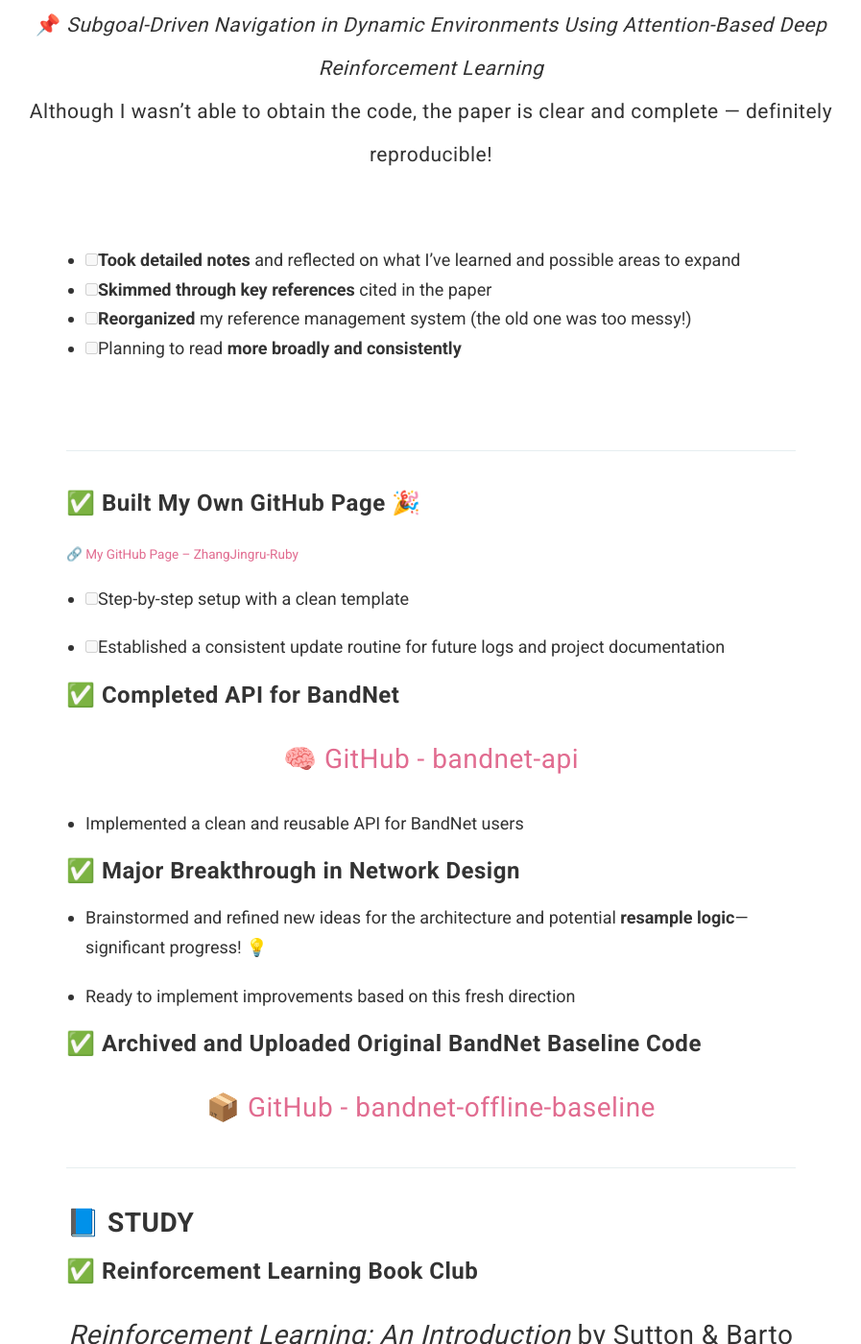
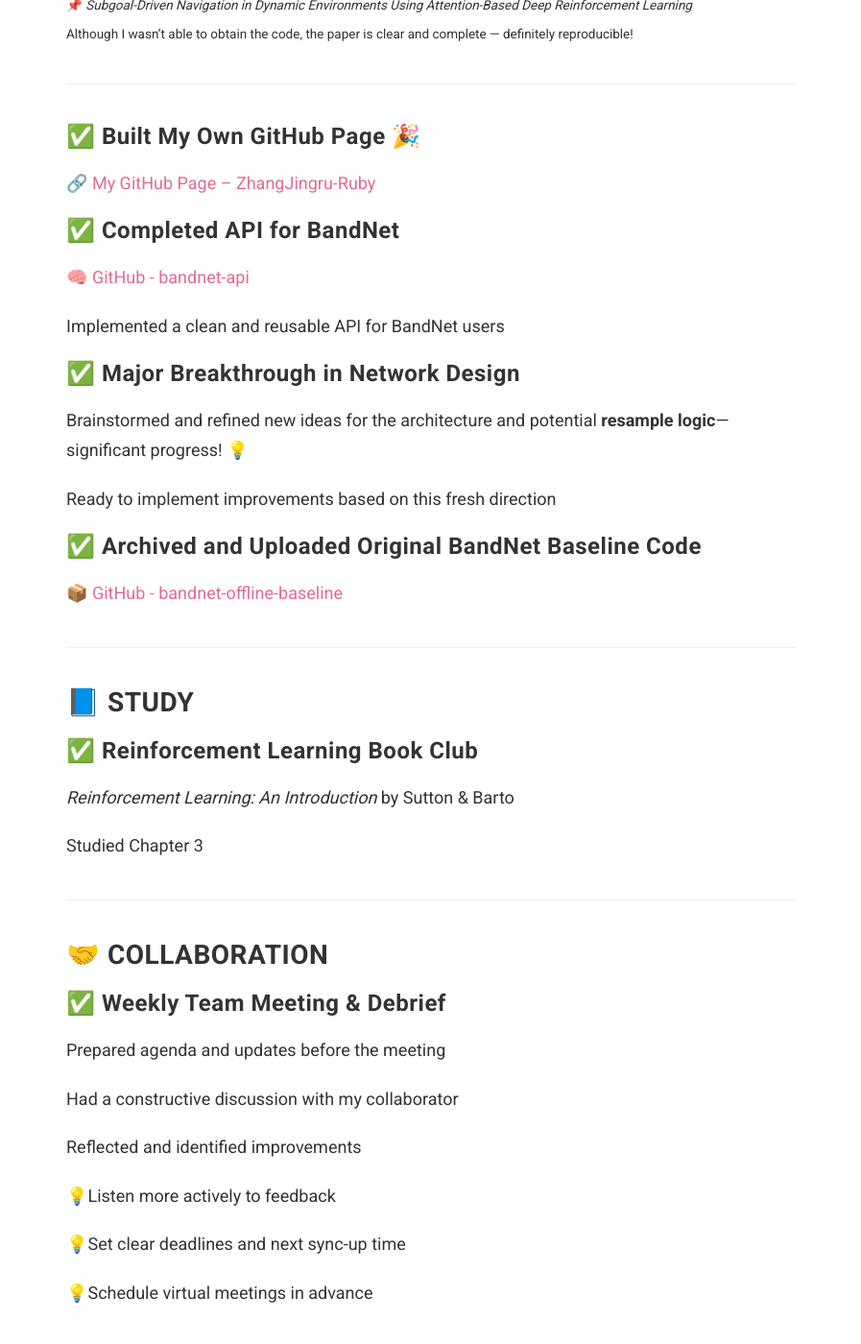
Before and after one commit to ZhangJingru-Ruby/ZhangJingru-Ruby.github.io, a Jekyll site: the page built from _posts/2025-05-30-week22-worklog.md, in a window 1280 px wide and 1400 px high, scrolled down 818 px. Shown: the whole window at 96% size, without its empty margins (191-1088 px from the left). Built offline with Jekyll 4.4.1, drawn with Linux system fonts in a browser that asks for light colours; nearby versions of some CDN libraries; some of the changed text lies outside the part shown.

Commit message:
Make a few changes of the content

```diff
--- a/_posts/2025-05-30-week22-worklog.md
+++ b/_posts/2025-05-30-week22-worklog.md
@@ -7,7 +7,6 @@
 excerpt: >
   Due to the Dragon Boat Festival, this week had fewer working days—but what a productive week it was! ✨
 ---
-
 Due to the Dragon Boat Festival, this week had fewer working days—but what a productive week it was! Despite the limited time, I achieved an intense, fulfilling, and well-paced rhythm 🧘‍♀️💻 It’s been a long time since I felt this much clarity, balance, and motivation in my workflow. This marks the beginning of a **new work mode**—steady, focused, and deeply rewarding.
 
 ---
@@ -16,47 +15,32 @@
 
 ### ✅ Deep Reading of a Key Paper
 
-> <sub>📌 _Subgoal-Driven Navigation in Dynamic Environments Using Attention-Based Deep Reinforcement Learning_
-> Although I wasn’t able to obtain the code, the paper is clear and complete — definitely reproducible!</sub>
-
-<br>
-
-- [ ] **Took detailed notes** and reflected on what I’ve learned and possible areas to expand
-- [ ] **Skimmed through key references** cited in the paper
-- [ ] **Reorganized** my reference management system (the old one was too messy!)
-- [ ] Planning to read **more broadly and consistently**
-
-<br>
+<sub>📌 _Subgoal-Driven Navigation in Dynamic Environments Using Attention-Based Deep Reinforcement Learning_
+Although I wasn’t able to obtain the code, the paper is clear and complete — definitely reproducible!</sub>
 
 ---
 
 ### ✅ Built My Own GitHub Page 🎉
 
-<sub>🔗 <a href="https://zhangjingru-ruby.github.io/" style="color: #E16C90;">My GitHub Page – ZhangJingru-Ruby</a></sub>
-
-
-- [ ] Step-by-step setup with a clean template
-
-- [ ] Established a consistent update routine for future logs and project documentation
-
+🔗 [My GitHub Page – ZhangJingru-Ruby](https://zhangjingru-ruby.github.io/)
 
 ### ✅ Completed API for BandNet
 
-> 🧠 [GitHub - bandnet-api](https://github.com/ZhangJingru-Ruby/bandnet-api.git)
+🧠 [GitHub - bandnet-api](https://github.com/ZhangJingru-Ruby/bandnet-api.git)
 
--  Implemented a clean and reusable API for BandNet users
+Implemented a clean and reusable API for BandNet users
 
 
 ### ✅ Major Breakthrough in Network Design
 
--  Brainstormed and refined new ideas for the architecture and potential **resample logic**—significant progress! 💡
+Brainstormed and refined new ideas for the architecture and potential **resample logic**—significant progress! 💡
 
--  Ready to implement improvements based on this fresh direction
+Ready to implement improvements based on this fresh direction
 
 
 ### ✅ Archived and Uploaded Original BandNet Baseline Code
 
-> 📦 [GitHub - bandnet-offline-baseline](https://github.com/ZhangJingru-Ruby/bandnet-offline-baseline.git)
+📦 [GitHub - bandnet-offline-baseline](https://github.com/ZhangJingru-Ruby/bandnet-offline-baseline.git)
 
 ---
 
@@ -64,12 +48,9 @@
 
 ### ✅ Reinforcement Learning Book Club
 
-> _Reinforcement Learning: An Introduction_ by Sutton & Barto
+_Reinforcement Learning: An Introduction_ by Sutton & Barto
 
--  Studied Chapter 3
-
-- [ ] Summarized Chapters 1–3 into structured notes and uploaded to my homepage
-
+Studied Chapter 3
 
 ---
 
@@ -77,18 +58,17 @@
 
 ### ✅ Weekly Team Meeting & Debrief
 
--  Prepared agenda and updates before the meeting
+Prepared agenda and updates before the meeting
 
--  Had a constructive discussion with my collaborator
+Had a constructive discussion with my collaborator
 
--  Reflected and identified improvements
+Reflected and identified improvements
 
-    - [ ] Listen more actively to feedback
+💡Listen more actively to feedback
 
-    - [ ] Set clear deadlines and next sync-up time
+💡Set clear deadlines and next sync-up time
 
-    - [ ] Schedule virtual meetings in advance
-
+💡Schedule virtual meetings in advance
 
 ---
 
@@ -98,12 +78,7 @@
 
 > 📅 Exam Date: July 5th
 
--  Registered and downloaded the admission ticket
-
-- [ ] Created a countdown and study schedule
-
-- [ ] Began review
-
+Registered and downloaded the admission ticket
 
 ### ✅ Completed Final Paper for Technical Writing Course
 
@@ -111,12 +86,9 @@
 
 ### ✅ Finished 2 Reports for Air Traffic Management Course
 
-- [ ] One more report pending
-
-
 ### ✅ TA Duties
 
--  Graded in-class assignments
+Graded in-class assignments
 
 
 ---
```
